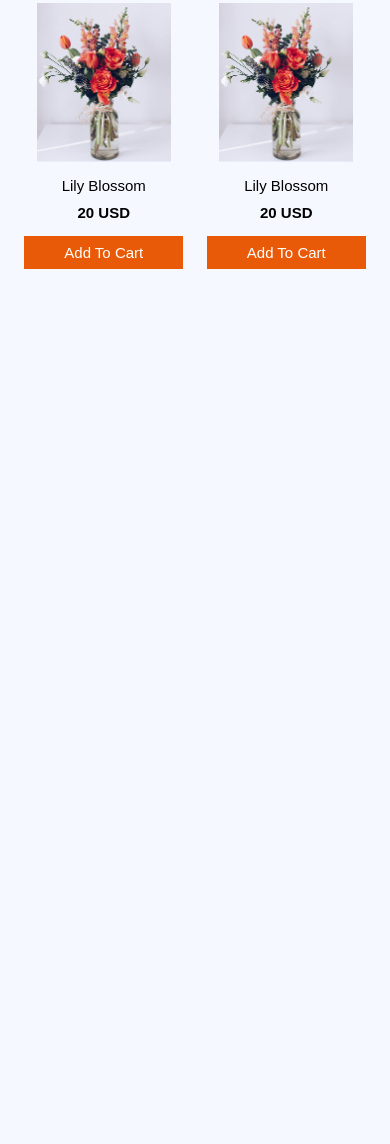
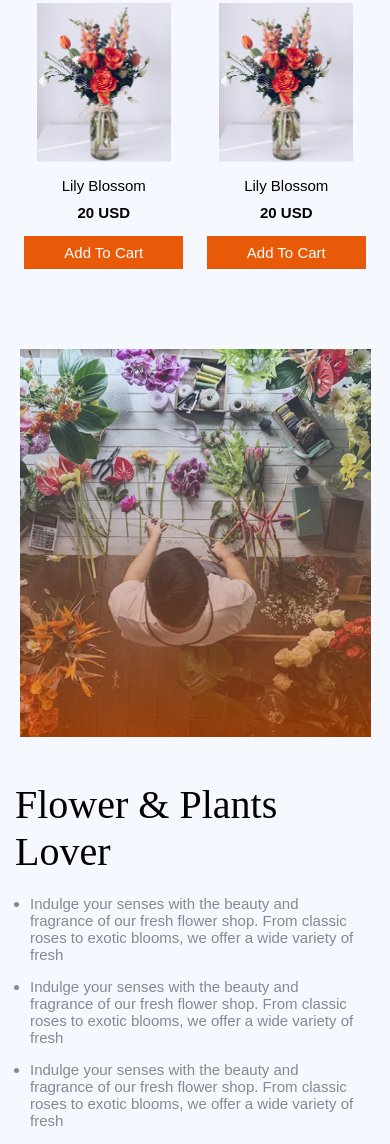
Before and after one commit to Arafat-Shalehin/Assignment-Two, a plain HTML site: page index.html in a window 390 px wide. Shown: the part 1605-2749 px from the top of the page. Before the commit the page ends 1894 px from the top, so only its background shows below. Drawn offline with Linux system fonts and the light colour scheme.

Commit message:
Completed the Plants Lover Section

```diff
--- a/index.html
+++ b/index.html
@@ -104,6 +104,30 @@
                 </div>
             </div>
         </section>
+        <!-- Plants Section End here -->
+
+        <!-- Plants Lover Section -->
+         <section>
+            <div class="plant-lover-container">
+                <div class="plant-lover-img">
+                   <img src="assets/flower-store.png" alt="Flower Store">
+                </div>
+                <div class="plant-lover-title-div">
+                    <p class="plant-lover-title">Flower & Plants<br> Lover</p>
+                    <ul class="plant-lover-comment">
+                        <li>Indulge your senses with the beauty and<br> fragrance of our fresh flower shop. From classic<br> roses to exotic blooms, we offer a wide variety<br> of fresh</li>
+                        <li>Indulge your senses with the beauty and<br> fragrance of our fresh flower shop. From classic<br> roses to exotic blooms, we offer a wide variety<br> of fresh</li>
+                        <li>Indulge your senses with the beauty and<br> fragrance of our fresh flower shop. From classic<br> roses to exotic blooms, we offer a wide variety<br> of fresh</li>
+                    </ul>
+                    <p class="hide-plant-lover-title">Flower & Plants Lover</p>
+                    <ul class="ul-plant-lover-comment">
+                        <li>Indulge your senses with the beauty and fragrance of our fresh flower shop. From classic roses to exotic blooms, we offer a wide variety of fresh</li>
+                        <li>Indulge your senses with the beauty and fragrance of our fresh flower shop. From classic roses to exotic blooms, we offer a wide variety of fresh</li>
+                        <li>Indulge your senses with the beauty and fragrance of our fresh flower shop. From classic roses to exotic blooms, we offer a wide variety of fresh</li>
+                    </ul>
+                </div>
+            </div>
+         </section>
     </main>
     <footer>
 
--- a/style.css
+++ b/style.css
@@ -155,6 +155,41 @@ nav{
     width: 80%;
 }
 
+/* Plant lover section */
+
+.plant-lover-container{
+    display: flex;
+    margin-top: 60px;
+    justify-content: center;
+    align-items: center;
+    gap: 80px;
+}
+
+.plant-lover-title{
+    font-family: 'Times New Roman', Times, serif;
+    font-size: 70px;
+    margin-bottom: 20px;
+    margin-left: -30px;
+}
+
+.hide-plant-lover-title{
+    display: none;
+}
+
+.plant-lover-comment{
+    font-family: sans-serif;
+    color: #86898D;
+    font-size: 25px;
+}
+
+.ul-plant-lover-comment{
+    display: none;
+}
+
+.plant-lover-comment li {
+    margin-bottom: 15px;
+}
+
 
 /* media query for mobile devices */
 @media (max-width:576px) {
@@ -232,4 +267,51 @@ nav{
         padding: 8px 40px;
         margin-bottom: 20px;
     }
+
+    /* Plant Lover Part */
+
+    .plant-lover-container{
+        flex-direction: column;
+        justify-content: center;
+        align-items: center;
+    }
+
+    .plant-lover-img{
+        margin-bottom: -40px;
+        text-align: center;
+    }
+
+    .plant-lover-img img{
+        width: 90%;
+    }
+
+    .plant-lover-title-div{
+        margin: 0px 30px;
+    }
+
+    .plant-lover-title{
+        display: none;
+    }
+
+    .hide-plant-lover-title{
+        display: block;
+        font-size: 40px;
+        margin-left: -15px;
+        margin-bottom: 20px;
+    }
+
+    .plant-lover-comment{
+        display: none;
+    }
+
+    .ul-plant-lover-comment{
+        display: block;
+        font-family: sans-serif;
+        color: #86898D;
+        font-size: 15px;
+    }
+
+    .ul-plant-lover-comment li {
+        margin-bottom: 15px;
+    }
 }
```
